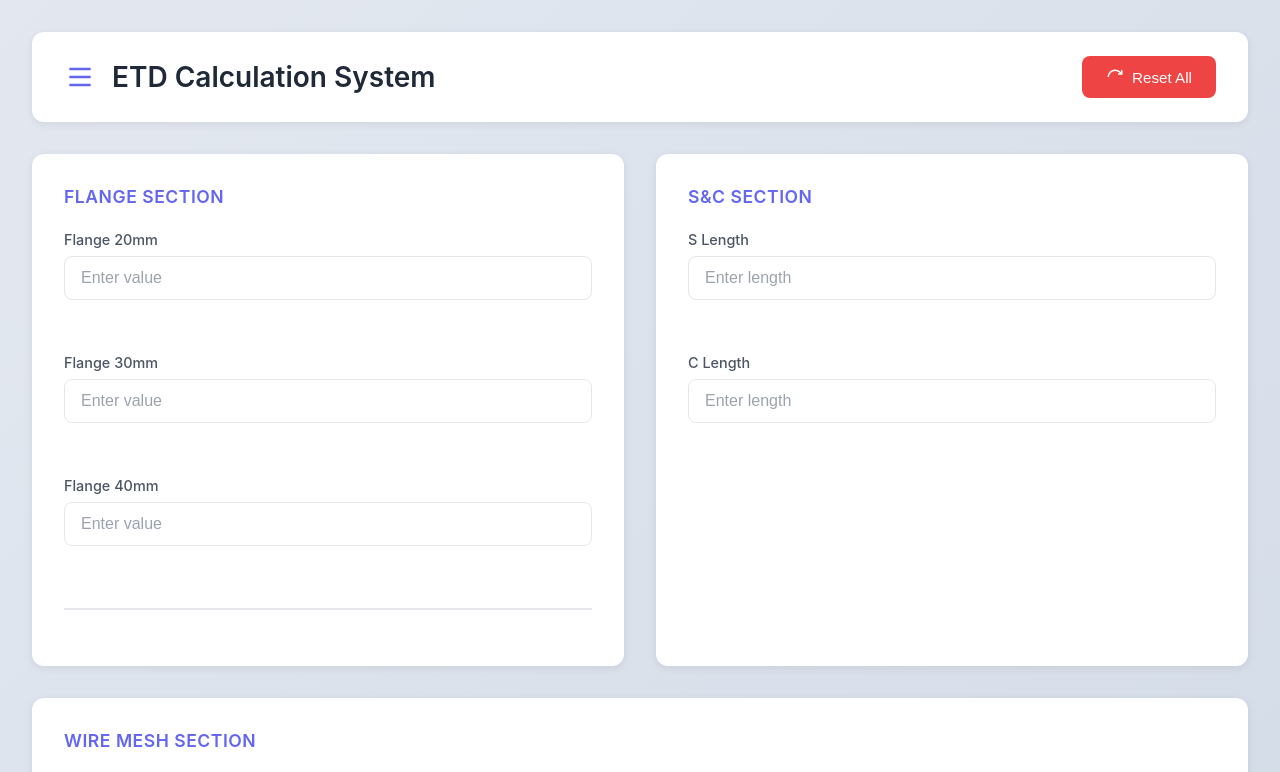
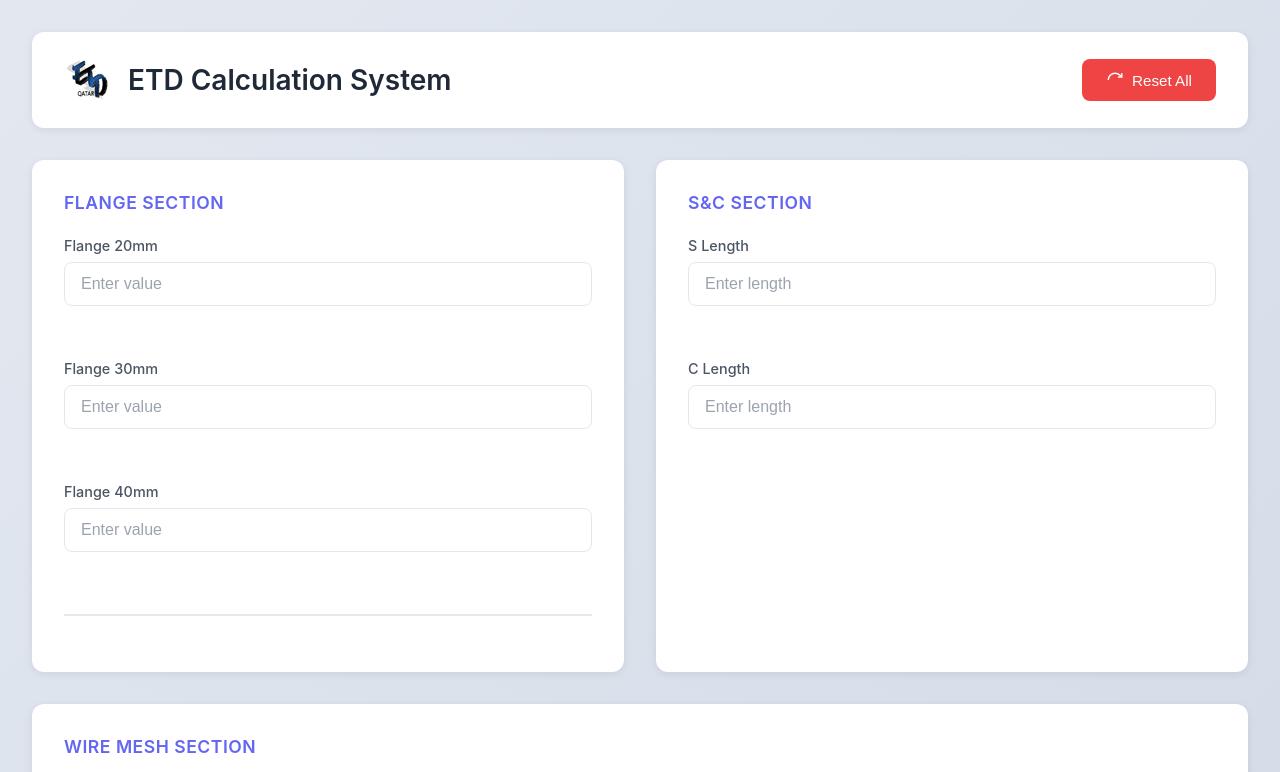
Before and after one commit to BasilDaboor/ETD-Calculation-System, a plain HTML site: page index.html in a window 1280 px wide. Shown: the top 772 px of the page. Drawn offline with Linux system fonts and the light colour scheme.

Commit message:
add the company Logo

```diff
--- a/index.html
+++ b/index.html
@@ -5,15 +5,14 @@
     <meta name="viewport" content="width=device-width, initial-scale=1.0">
     <title>ETD Calculation System</title>
     <link rel="stylesheet" href="styles.css">
+    <link rel="icon" href="images/ETD.ico">
 </head>
 <body>
     <div class="container">
         <!-- Header -->
         <header class="header">
             <div class="header-left">
-                <svg class="icon" viewBox="0 0 24 24" fill="none" stroke="currentColor" stroke-width="2">
-                    <path d="M4 6h16M4 12h16M4 18h16"/>
-                </svg>
+                <img src="images/ETD.ico" alt="">
                 <h1>ETD Calculation System</h1>
             </div>
             <button class="reset-btn" id="resetBtn">
```
Also changed, not shown: images/ETD.ico (added).
